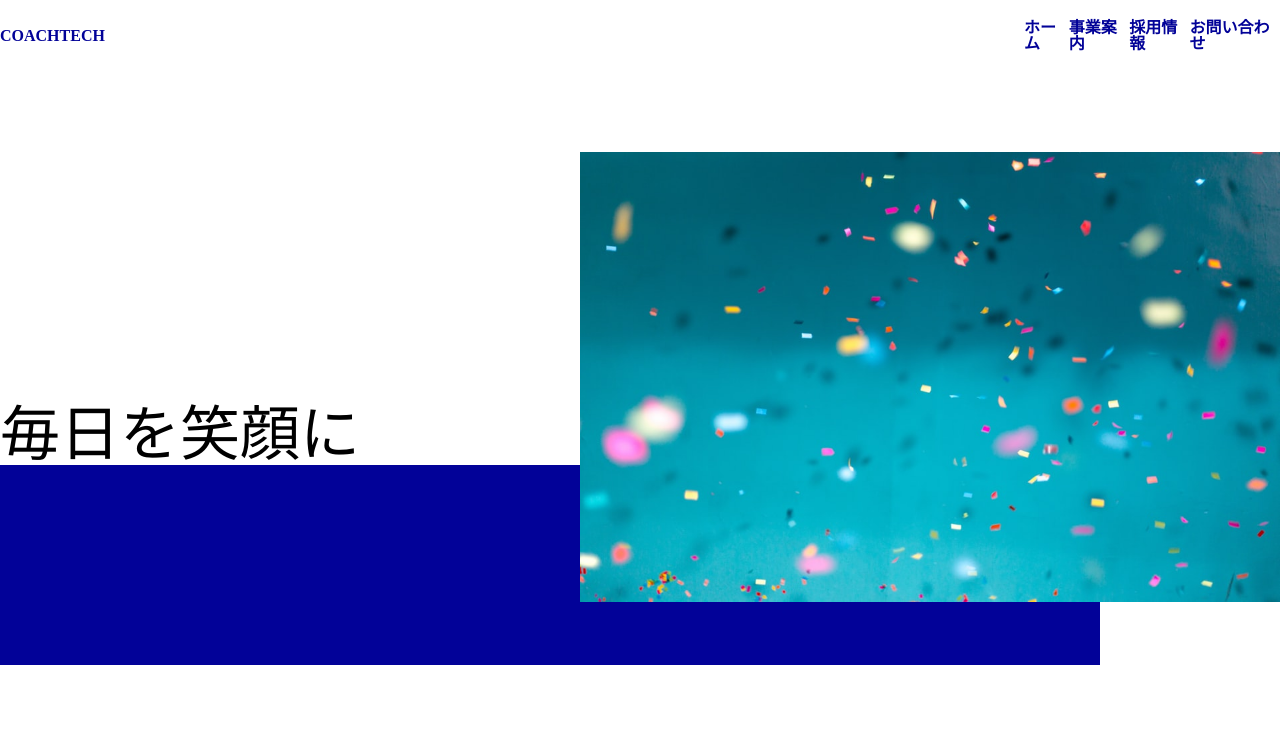
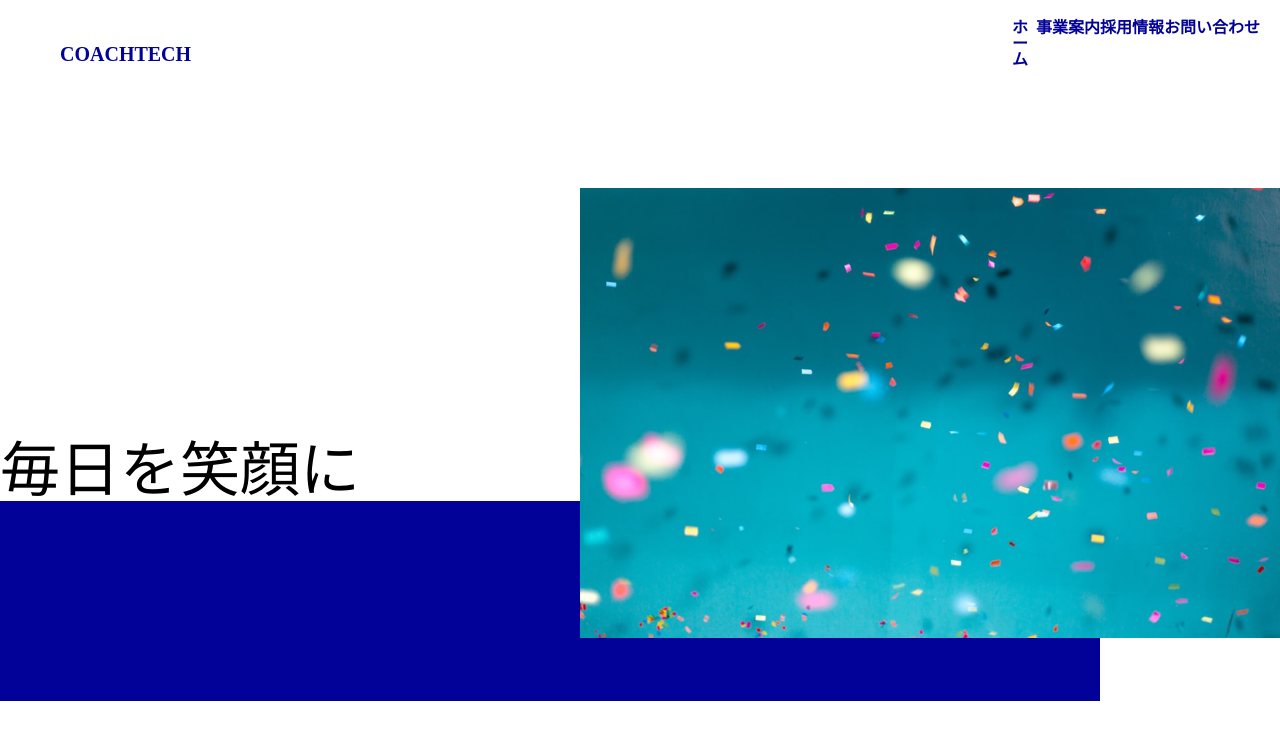
Before and after one commit to miyu34/20230304_miyoshi, a plain HTML site: page index.HTML in a window 1280 px wide. Drawn offline with Linux system fonts and the light colour scheme.

Commit message:
CSS_correcct_second

```diff
--- a/CSS/style.css
+++ b/CSS/style.css
@@ -1,41 +1,52 @@
-.content{
+.content {
   padding: 0%;
+  max-width: 100%;
+  height: auto;
   width: 100%;
   height: 100vh;
 }
 
-.content__nav{
+.content__nav {
   color: rgb(2, 2, 152);
   display: flex;
   list-style-type: none;
   overflow: hidden;
   justify-content: space-between;
   align-items: center;
-  padding-top: 20px;
-  }
+  padding: 20px 20px;
 }
 
-.logo{
+.logo {
   text-align: left;
+  margin-top: 5px;
   font-size: 20px;
+  margin-left: 20px;
+  margin-top: 20px;
   padding-left: 20px;
 }
 
-.content__btm{
+.content__btm {
+  display: flex;
   width: 20%;
-  padding-left: 0%;
-  display: flex;
   float: right;
   justify-content: space-between;
   font-weight: bold;
   font-size: 16px;
 }
 
-.content__img{
+.btm__name{
+  flex: 1 0 auto;
+}
+
+.content__img {
   text-align: right;
 }
 
-.content__item{
+.content__item {
+  font-size: 16px;
+}
+
+.content__item {
   width: 700px;
   height: 450px;
   margin-top: 100px;
@@ -43,16 +54,18 @@
   z-index: 2;
 }
 
-.content__txt{
+.content__txt {
   font-size: 60px;
   position: relative;
   bottom: 200px;
 }
 
-.content__box{
+.content__box {
   width: 1100px;
+  height: 100px;
   height: 200px;
   text-align: left;
+  background-color: blue;
   background-color: rgb(2, 2, 152);
   position: relative;
   bottom: 200px;
```
